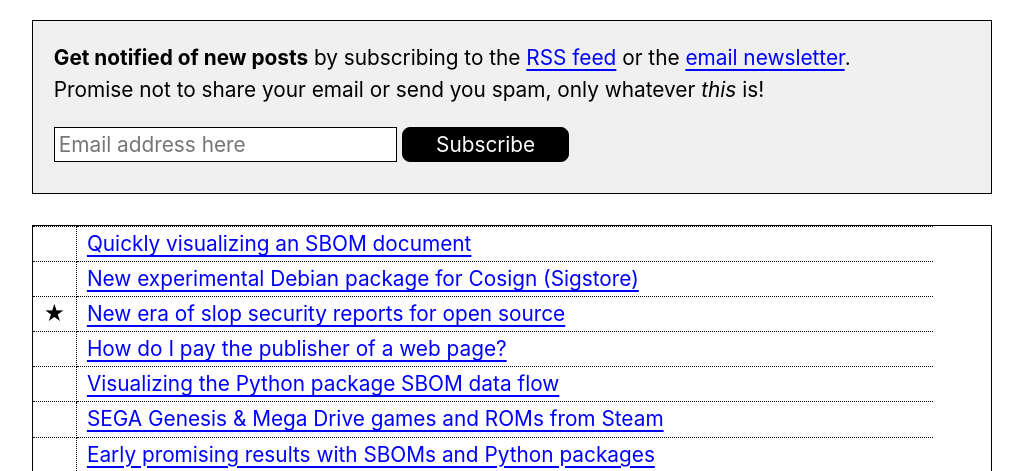
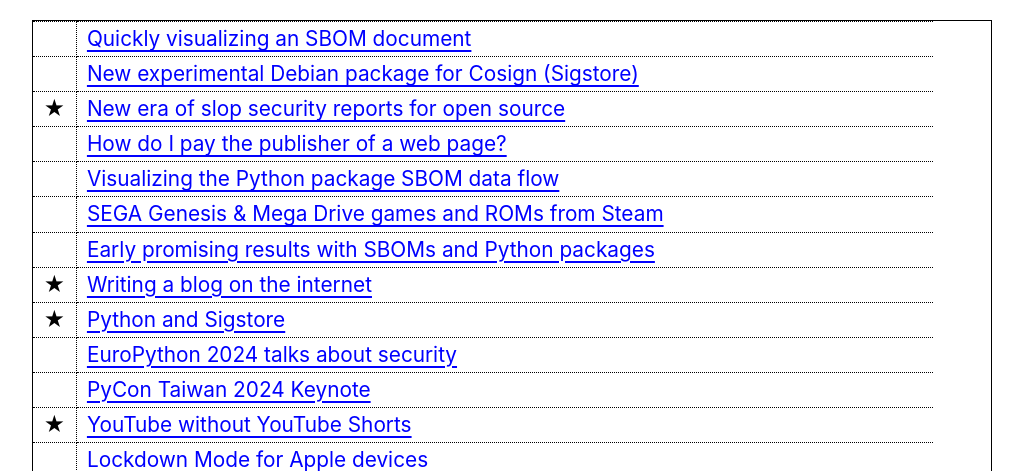
Before and after one commit to sethmlarson/sethmlarson.dev, a Flask app: page /blog in a window 1280 px wide. Shown: the part 154-625 px from the top of the page, without its empty margins (128-1151 px from the left). Run offline with Flask 2, Linux system fonts and the light colour scheme; some libraries are stand-ins or nearby versions; some web fonts are replaced.

Commit message:
Remove subscription block from blogs page

```diff
--- a/app/templates/blog-posts.html
+++ b/app/templates/blog-posts.html
@@ -4,24 +4,6 @@
 <h1>Blog archive</h1>
 {% endblock %}
 {% block content %}
-
-<p>
-    <blockquote>
-    <p>
-        <strong><nobr>Get notified of new posts</nobr></strong> by subscribing to the <a href="{{ url_for('rss_blog_posts') }}">RSS feed</a> or the <a href="https://buttondown.email/sethmlarson">email newsletter</a>.
-        <nobr>Promise not to</nobr> share your email or send you spam, only whatever <em>this</em> is!
-    <form
-      action="https://buttondown.email/api/emails/embed-subscribe/sethmlarson"
-      method="post"
-      target="popupwindow"
-      onsubmit="window.open('https://buttondown.email/sethmlarson', 'popupwindow')"
-    >
-        <input type="email" name="email" id="bd-email" placeholder="Email address here" style="max-width: 100%; width: 16em; margin-bottom: 0.5em;" required/>
-        <input type="submit" value="Subscribe" style="max-width: 100%; width: 8em;"/>
-    </form>
-</blockquote>
-</p>
-
 <p>
     <table style="max-width: 100%;">
         {% for month in blog_posts %}
```
